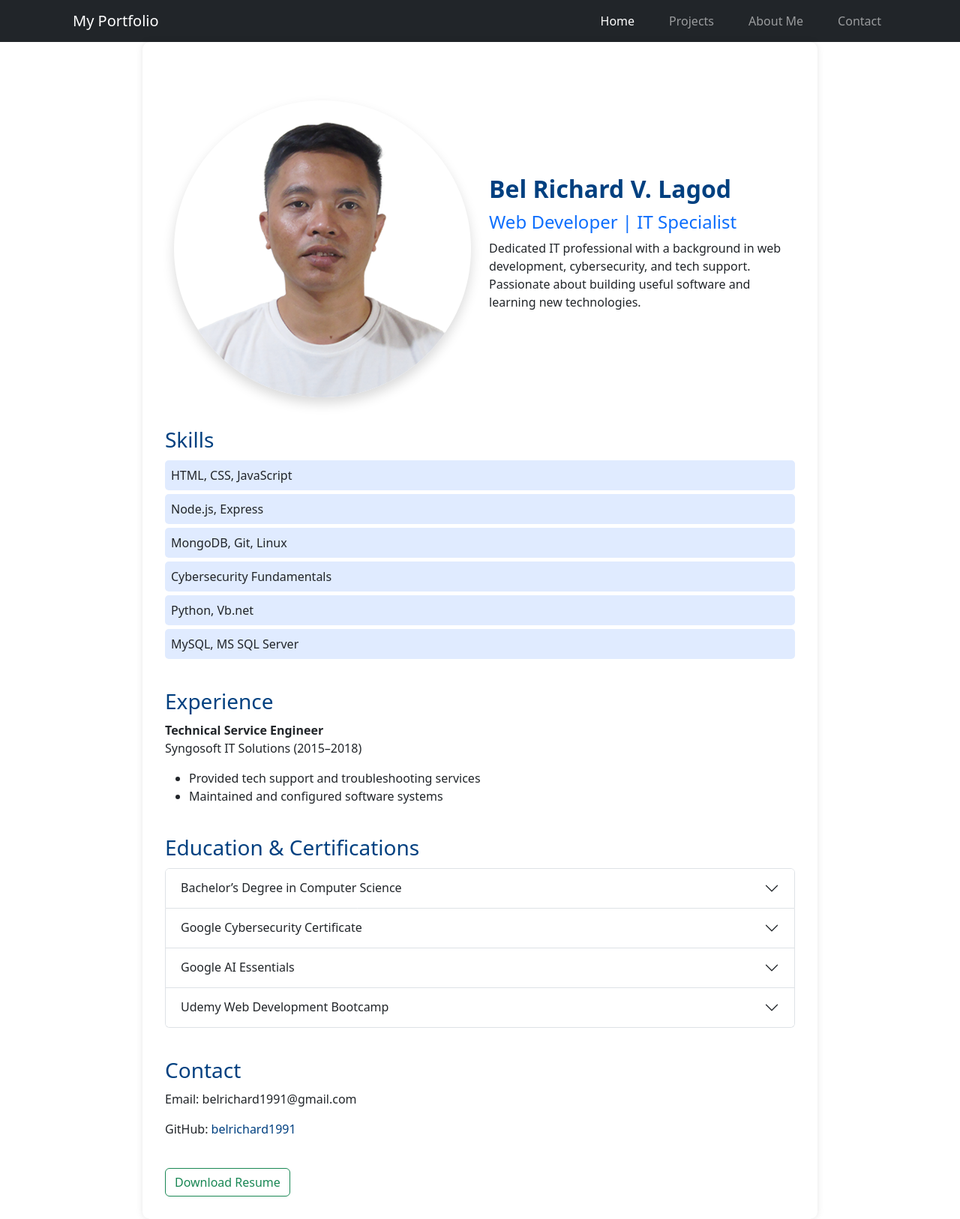
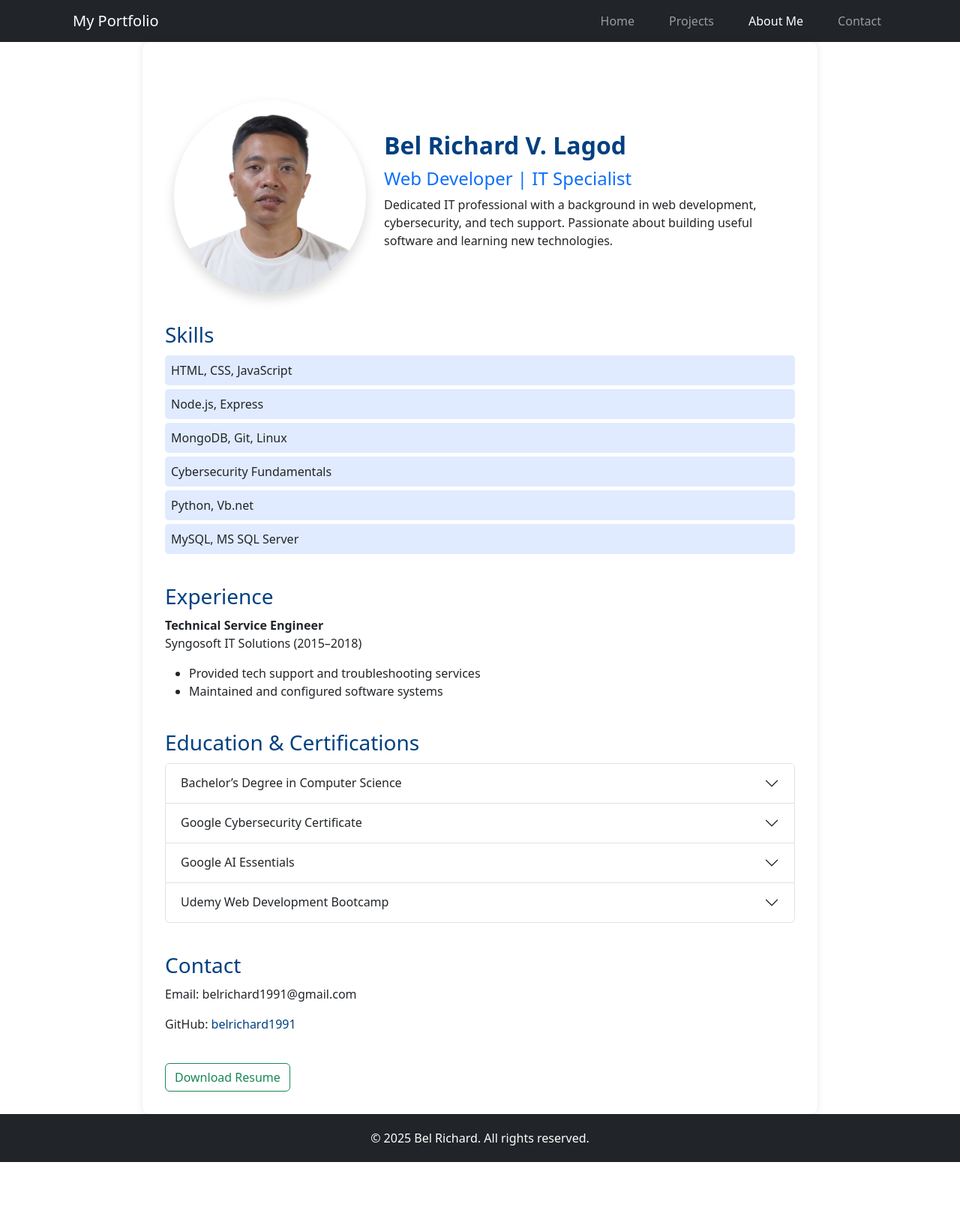
Before and after one commit to belrichard1991/PortfolioWebsite, a website: page Public/about.html in a window 1280 px wide. Shown: the whole page at 75% size. After the commit the page ends 1550 px from the top, so only its background shows below. Drawn offline with nearby package versions, Linux system fonts and the light colour scheme.

Commit message:
Added footer to every page

```diff
--- a/Public/about.css
+++ b/Public/about.css
@@ -67,6 +67,12 @@
     }
   }
 
+  footer {
+    background-color: #212529;
+    color: #fff;
+    padding: 20px 0;
+  }
+
   @keyframes slideFadeIn {
     0% {
       opacity: 0;
--- a/Public/about.html
+++ b/Public/about.html
@@ -18,9 +18,9 @@
       </button>
       <div class="collapse navbar-collapse justify-content-end" id="navbarNav">
         <ul class="navbar-nav">
-          <li class="nav-item"><a class="nav-link active" href="/">Home</a></li>
+          <li class="nav-item"><a class="nav-link" href="/">Home</a></li>
           <li class="nav-item"><a class="nav-link" href="/projects">Projects</a></li>
-          <li class="nav-item"><a class="nav-link" href="/about">About Me</a></li>
+          <li class="nav-item"><a class="nav-link active" href="/about">About Me</a></li>
           <li class="nav-item"><a class="nav-link" href="/contact">Contact</a></li>
         </ul>
       </div>
@@ -31,10 +31,10 @@
         <section class="intro">
             <div class="container mt-5">
                 <div class="row align-items-center">
-                  <div class="col-md-6 text-center text-md-start">
+                  <div class="col-md-4 text-center text-md-start">
                     <img src="img/mypic 2x2.png" alt="Bel Richard V. Lagod" class="img-fluid rounded-circle shadow">
                   </div>
-                  <div class="col-md-6">
+                  <div class="col-md-8">
                     <h2 class="fw-bold">Bel Richard V. Lagod</h2>
                     <h4 class="text-primary">Web Developer | IT Specialist</h4>
                     <p>Dedicated IT professional with a background in web development, cybersecurity, and tech support. Passionate about building useful software and learning new technologies.</p>
@@ -131,6 +131,12 @@
             <i class="bi bi-download"></i> Download Resume
           </a>
     </div>
+    <!-- Footer -->
+  <footer class="text-center">
+    <div class="container">
+      <p class="mb-0">&copy; 2025 Bel Richard. All rights reserved.</p>
+    </div>
+  </footer>
      <!-- Bootstrap JS -->
   <script src="https://cdn.jsdelivr.net/npm/bootstrap@5.3.3/dist/js/bootstrap.bundle.min.js"></script>
 </body>
```
Also changed, not shown: Public/contact.html (+17 -3 lines), Public/index.html (+1 -1 lines), Public/projects.html (+15 -2 lines).
